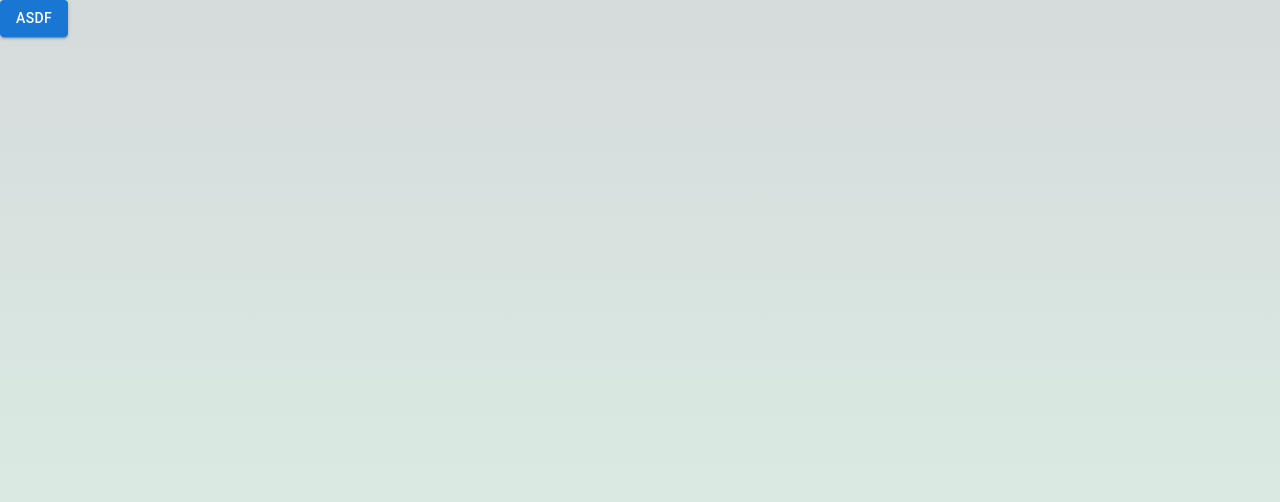
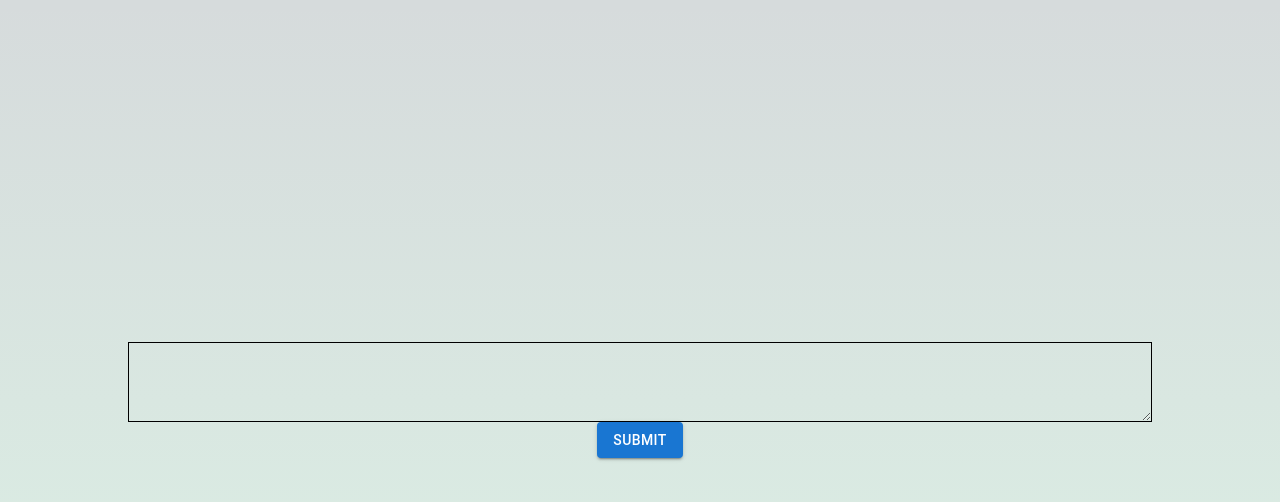
Before and after one commit to dyzhuu/BeMindful, a Next.js app: page /home in a window 1280 px wide. Shown: the top 502 px of the page. Built offline with nearby package versions, Linux system fonts and the light colour scheme.

Commit message:
added textarea

```diff
--- /dev/null
+++ b/app/globals.css
@@ -0,0 +1,76 @@
+@tailwind base;
+@tailwind components;
+@tailwind utilities;
+
+@layer base {
+  :root {
+    --background: 0 0% 100%;
+    --foreground: 222.2 84% 4.9%;
+
+    --card: 0 0% 100%;
+    --card-foreground: 222.2 84% 4.9%;
+
+    --popover: 0 0% 100%;
+    --popover-foreground: 222.2 84% 4.9%;
+
+    --primary: 222.2 47.4% 11.2%;
+    --primary-foreground: 210 40% 98%;
+
+    --secondary: 210 40% 96.1%;
+    --secondary-foreground: 222.2 47.4% 11.2%;
+
+    --muted: 210 40% 96.1%;
+    --muted-foreground: 215.4 16.3% 46.9%;
+
+    --accent: 210 40% 96.1%;
+    --accent-foreground: 222.2 47.4% 11.2%;
+
+    --destructive: 0 84.2% 60.2%;
+    --destructive-foreground: 210 40% 98%;
+
+    --border: 214.3 31.8% 91.4%;
+    --input: 214.3 31.8% 91.4%;
+    --ring: 222.2 84% 4.9%;
+
+    --radius: 0.5rem;
+  }
+
+  .dark {
+    --background: 222.2 84% 4.9%;
+    --foreground: 210 40% 98%;
+
+    --card: 222.2 84% 4.9%;
+    --card-foreground: 210 40% 98%;
+
+    --popover: 222.2 84% 4.9%;
+    --popover-foreground: 210 40% 98%;
+
+    --primary: 210 40% 98%;
+    --primary-foreground: 222.2 47.4% 11.2%;
+
+    --secondary: 217.2 32.6% 17.5%;
+    --secondary-foreground: 210 40% 98%;
+
+    --muted: 217.2 32.6% 17.5%;
+    --muted-foreground: 215 20.2% 65.1%;
+
+    --accent: 217.2 32.6% 17.5%;
+    --accent-foreground: 210 40% 98%;
+
+    --destructive: 0 62.8% 30.6%;
+    --destructive-foreground: 210 40% 98%;
+
+    --border: 217.2 32.6% 17.5%;
+    --input: 217.2 32.6% 17.5%;
+    --ring: hsl(212.7,26.8%,83.9);
+  }
+}
+
+@layer base {
+  * {
+    @apply border-border;
+  }
+  body {
+    @apply bg-background text-foreground;
+  }
+}
--- a/package.json
+++ b/package.json
@@ -17,13 +17,19 @@
     "@types/react": "18.2.20",
     "@types/react-dom": "18.2.7",
     "autoprefixer": "10.4.14",
+    "class-variance-authority": "^0.7.0",
+    "clsx": "^2.0.0",
     "eslint": "8.47.0",
     "eslint-config-next": "13.4.13",
+    "lucide-react": "^0.265.0",
     "next": "13.4.13",
     "postcss": "8.4.27",
     "react": "18.2.0",
     "react-dom": "18.2.0",
+    "shadcn-ui": "^0.3.0",
+    "tailwind-merge": "^1.14.0",
     "tailwindcss": "3.3.3",
+    "tailwindcss-animate": "^1.0.6",
     "typescript": "5.1.6"
   }
 }
--- /dev/null
+++ b/src/components/ui/textarea.tsx
@@ -0,0 +1,24 @@
+import * as React from "react"
+
+import { cn } from "@/lib/utils"
+
+export interface TextareaProps
+  extends React.TextareaHTMLAttributes<HTMLTextAreaElement> {}
+
+const Textarea = React.forwardRef<HTMLTextAreaElement, TextareaProps>(
+  ({ className, ...props }, ref) => {
+    return (
+      <textarea
+        className={cn(
+          "flex min-h-[80px] w-full rounded-md border border-input bg-background px-3 py-2 text-sm ring-offset-background placeholder:text-muted-foreground focus-visible:outline-none focus-visible:ring-2 focus-visible:ring-ring focus-visible:ring-offset-2 disabled:cursor-not-allowed disabled:opacity-50",
+          className
+        )}
+        ref={ref}
+        {...props}
+      />
+    )
+  }
+)
+Textarea.displayName = "Textarea"
+
+export { Textarea }
--- /dev/null
+++ b/src/lib/utils.ts
@@ -0,0 +1,6 @@
+import { type ClassValue, clsx } from "clsx"
+import { twMerge } from "tailwind-merge"
+
+export function cn(...inputs: ClassValue[]) {
+  return twMerge(clsx(inputs))
+}
--- /dev/null
+++ b/src/pages/home.module.css
@@ -0,0 +1,26 @@
+.main{
+  display: flex;
+  flex-direction: column;
+  column-gap: 10%;
+  align-items: center;
+  text-align: center;
+  justify-content: center;
+  height: 100vh;
+  width: 100vw;
+}
+
+.inputContainer{
+  display: flex;
+  flex-direction: column;
+  column-gap: 10%;
+  align-items: center;
+  text-align: center;
+  justify-content: center;
+  width: 80%;
+  height: 50%;
+}
+
+.button{
+  margin-top: 5px;
+  background-color: #1343c0;
+}
--- a/src/pages/home.tsx
+++ b/src/pages/home.tsx
@@ -3,25 +3,38 @@ import { Inter } from 'next/font/google';
 import Link from 'next/link';
 import { useRouter } from 'next/router';
 import Button from '@mui/material/Button';
+import styles from './home.module.css';
+import { useState } from 'react';
+import { Textarea } from '@/components/ui/textarea';
 
 const inter = Inter({ subsets: ['latin'] });
 
 export default function HomePage() {
-
+  const [message, setMessage] = useState('')
   async function promptMessage() {
-    const message = prompt('Enter mindful thought')
-    if (!message) {
-      return
+    const text = prompt('Enter mindful thought')
+    if (text != null) {
+      setMessage(text)
     }
-
+    else {
+      setMessage('No message entered')
+    }
   }
 
 
   return (
-    <div className=''>
-      <Button variant='contained'
-        onClick={promptMessage}
-      >asdf</Button>
+    <div className={styles.main}>
+
+      <div className={styles.inputContainer}>
+        <Textarea/>
+        <Button
+          variant='contained'
+          onClick={promptMessage}
+          className={styles.button}
+        >
+          Submit
+        </Button>
+      </div>
     </div>
   );
 }
--- a/src/pages/index.tsx
+++ b/src/pages/index.tsx
@@ -13,11 +13,9 @@ export default function Home() {
     <div
       className={styles.main}
     >
-      <div>
-        <h1 className="text-6xl font-bold text-stone-800"><span className='text-6xl font-bold text-stone-800'>Be</span>Healthy</h1>
-        <p className="text-2xl mt-1">Your health is our priority</p>
-        <Button className="mt-9" variant="contained" href="#">Sign in with Google!</Button>
-      </div>
+      <h1 className="text-6xl font-bold text-stone-800"><span className='text-6xl font-bold text-stone-800'>Be</span>Healthy</h1>
+      <p className="text-2xl mt-1">Your health is our priority</p>
+      <Button className="mt-9" variant="contained" href="#">Sign in with Google!</Button>
     </div>
   )
 }
--- /dev/null
+++ b/src/pages/profile.tsx
@@ -0,0 +1,27 @@
+import Image from 'next/image'
+import { Inter } from 'next/font/google'
+import Link from 'next/link'
+import { useRouter } from 'next/router'
+import styles from './index.module.css';
+import Button from '@mui/material/Button';
+import {useState, useEffect} from 'react'
+
+const inter = Inter({ subsets: ['latin'] })
+
+export default function Home() {
+  const router = useRouter()
+  const [username, setUsername] = useState('')
+  const [pfp, setpfp] = useState('')
+  return (
+    <div
+      className={styles.main}
+    >
+      <div>
+        <h1 className="text-6xl font-bold text-stone-800">{username}</h1>
+        <Image src={pfp} className="w-96 h-96" alt="pfp"/>
+        <p className="text-2xl mt-1">Your health is our priority</p>
+        <Button className="mt-9" variant="contained" href="#">Sign in with Google</Button>
+      </div>
+    </div>
+  )
+}
--- a/src/styles/globals.css
+++ b/src/styles/globals.css
@@ -19,7 +19,7 @@
 
 body {
   height: 100dvh;
-  width:100dvh;
+  width:100dvw;
   color: rgb(var(--foreground-rgb));
   background: linear-gradient(
       to bottom,
--- /dev/null
+++ b/tailwind.config.js
@@ -0,0 +1,76 @@
+/** @type {import('tailwindcss').Config} */
+module.exports = {
+  darkMode: ["class"],
+  content: [
+    './pages/**/*.{ts,tsx}',
+    './components/**/*.{ts,tsx}',
+    './app/**/*.{ts,tsx}',
+    './src/**/*.{ts,tsx}',
+	],
+  theme: {
+    container: {
+      center: true,
+      padding: "2rem",
+      screens: {
+        "2xl": "1400px",
+      },
+    },
+    extend: {
+      colors: {
+        border: "hsl(var(--border))",
+        input: "hsl(var(--input))",
+        ring: "hsl(var(--ring))",
+        background: "hsl(var(--background))",
+        foreground: "hsl(var(--foreground))",
+        primary: {
+          DEFAULT: "hsl(var(--primary))",
+          foreground: "hsl(var(--primary-foreground))",
+        },
+        secondary: {
+          DEFAULT: "hsl(var(--secondary))",
+          foreground: "hsl(var(--secondary-foreground))",
+        },
+        destructive: {
+          DEFAULT: "hsl(var(--destructive))",
+          foreground: "hsl(var(--destructive-foreground))",
+        },
+        muted: {
+          DEFAULT: "hsl(var(--muted))",
+          foreground: "hsl(var(--muted-foreground))",
+        },
+        accent: {
+          DEFAULT: "hsl(var(--accent))",
+          foreground: "hsl(var(--accent-foreground))",
+        },
+        popover: {
+          DEFAULT: "hsl(var(--popover))",
+          foreground: "hsl(var(--popover-foreground))",
+        },
+        card: {
+          DEFAULT: "hsl(var(--card))",
+          foreground: "hsl(var(--card-foreground))",
+        },
+      },
+      borderRadius: {
+        lg: "var(--radius)",
+        md: "calc(var(--radius) - 2px)",
+        sm: "calc(var(--radius) - 4px)",
+      },
+      keyframes: {
+        "accordion-down": {
+          from: { height: 0 },
+          to: { height: "var(--radix-accordion-content-height)" },
+        },
+        "accordion-up": {
+          from: { height: "var(--radix-accordion-content-height)" },
+          to: { height: 0 },
+        },
+      },
+      animation: {
+        "accordion-down": "accordion-down 0.2s ease-out",
+        "accordion-up": "accordion-up 0.2s ease-out",
+      },
+    },
+  },
+  plugins: [require("tailwindcss-animate")],
+}
```
Also changed, not shown: components.json (added), 1 other file (tests, documents, lock files or other folders).
